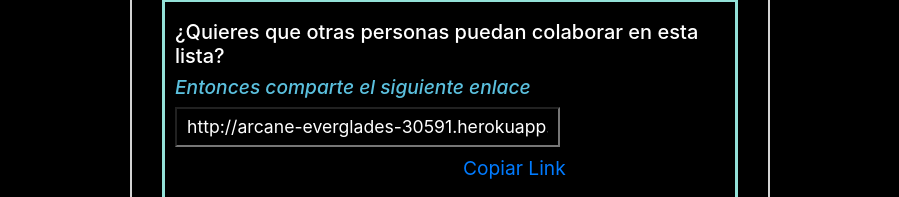
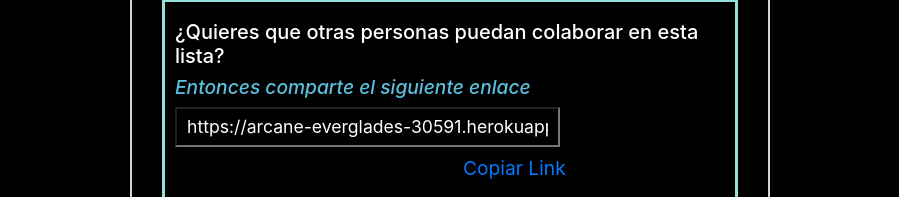
Before and after one commit to Onpointiscake/shareable-todo, a React (Create React App) app in the folder front/: page / in a window 1280 px wide. Both pictures are taken after typing "Sample" into the empty fields and a click on the button "Crear". Shown: the part 329-526 px from the top of the page, without its empty margins (190-1089 px from the left). Built offline with nearby package versions, Linux system fonts and the light colour scheme; no server answers.

Commit message:
https fix

```diff
--- a/front/src/Components/CreateList/CreateList.js
+++ b/front/src/Components/CreateList/CreateList.js
@@ -152,8 +152,8 @@
               <div className="get-link-wrapper">
                 <h5>¿Quieres que otras personas puedan colaborar en esta lista?</h5>
                 <h6 className="info-share">Entonces comparte el siguiente enlace </h6>
-                <input className="input-share-list" defaultValue={"http://arcane-everglades-30591.herokuapp.com/lista/" + this.state.id_lista}></input>
-                <button className="button-copy-link btn btn-link" href={"http://arcane-everglades-30591.herokuapp.com/lista/" + this.state.id_lista}>Copiar Link</button>
+                <input className="input-share-list" defaultValue={"https://arcane-everglades-30591.herokuapp.com/lista/" + this.state.id_lista}></input>
+                <button className="button-copy-link btn btn-link" href={"https://arcane-everglades-30591.herokuapp.com/lista/" + this.state.id_lista}>Copiar Link</button>
               </div>
               <div className="go-to-list-wrapper">
                 <p>...O accede directamente a tu nueva lista</p>
```
